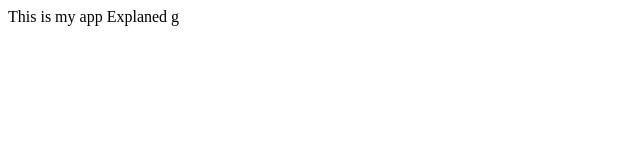
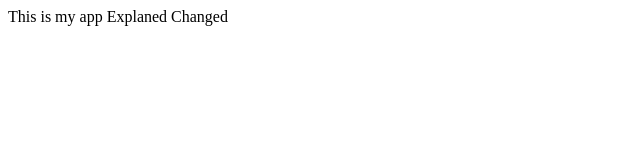
Before and after one commit to jan-sa/myfirstrepo, a plain HTML site: page index.html in a window 1280 px wide. Shown: the full height of the page, 0-640 px from the left. Drawn offline with Linux system fonts and the light colour scheme.

Commit message:
Changed app.js

```diff
--- a/app.js
+++ b/app.js
@@ -0,0 +1 @@
+console.log('Hello');
--- a/index.html
+++ b/index.html
@@ -6,6 +6,7 @@
 </head>
 <body>
 This is my app
-Explaned g
+Explaned
+Changed
 </body>
 </html>
```
